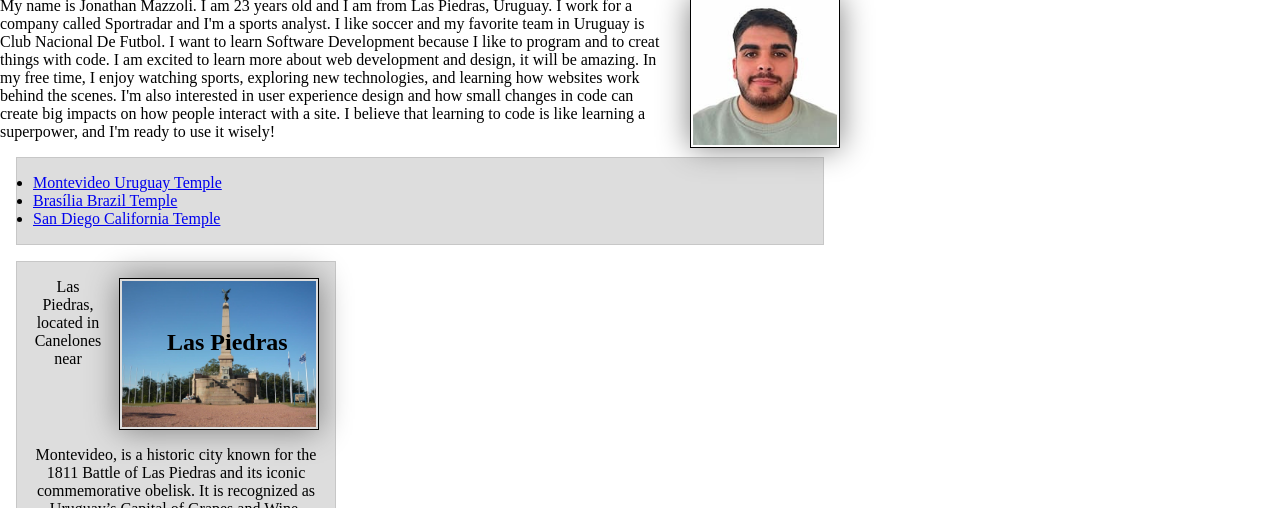
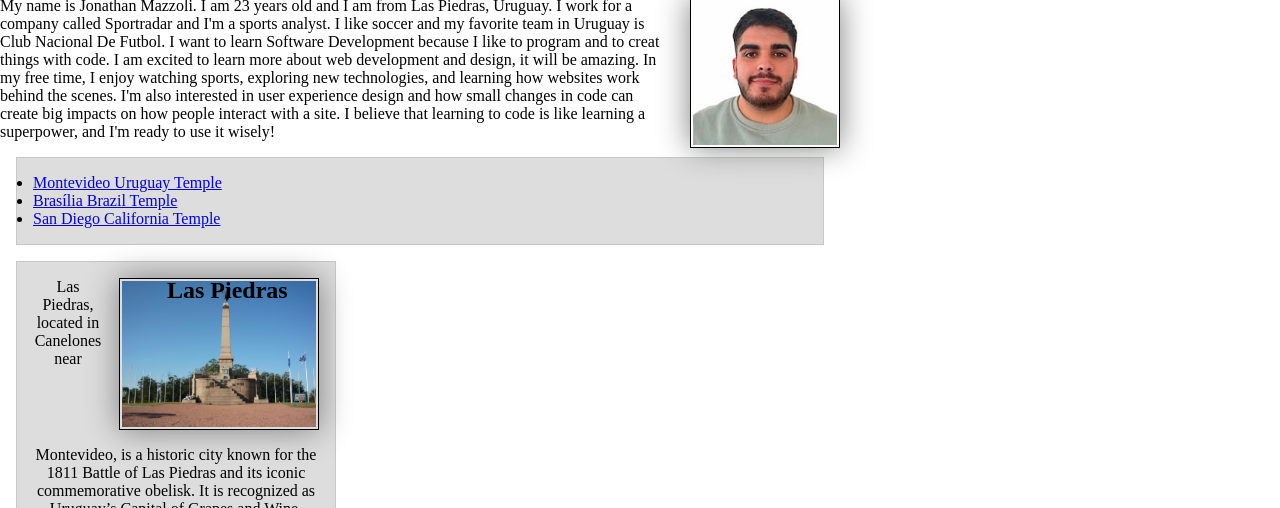
Before and after one commit to JonathanMazzoli2401/wdd130, a plain HTML site: page index.html in a window 1280 px wide. Shown: the part 292-800 px from the top of the page. Drawn offline with Linux system fonts and the light colour scheme.

Commit message:
Update styles.css

```diff
--- a/styles/styles.css
+++ b/styles/styles.css
@@ -55,7 +55,7 @@ aside {
 
 aside h2 {
     position: absolute;
-    top: 67px;
+    top: 15px;
     left: 150px;
 }
 
```
